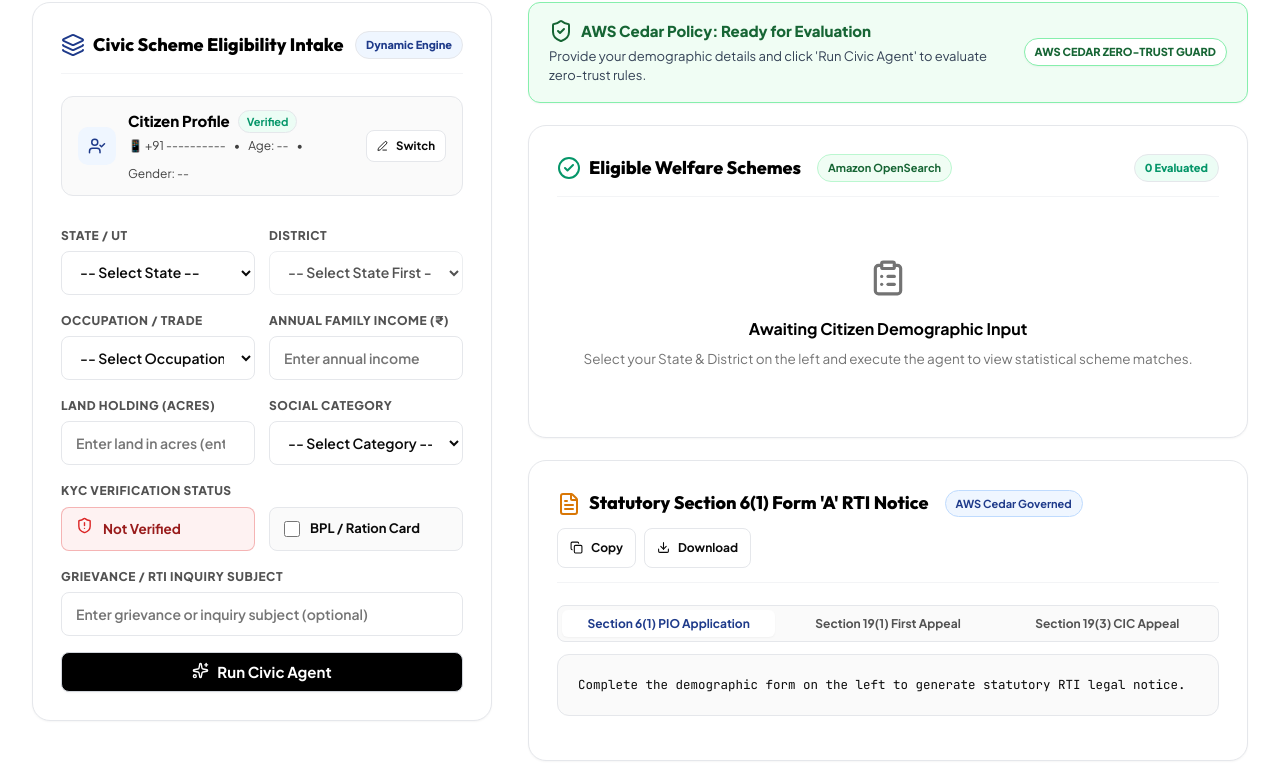
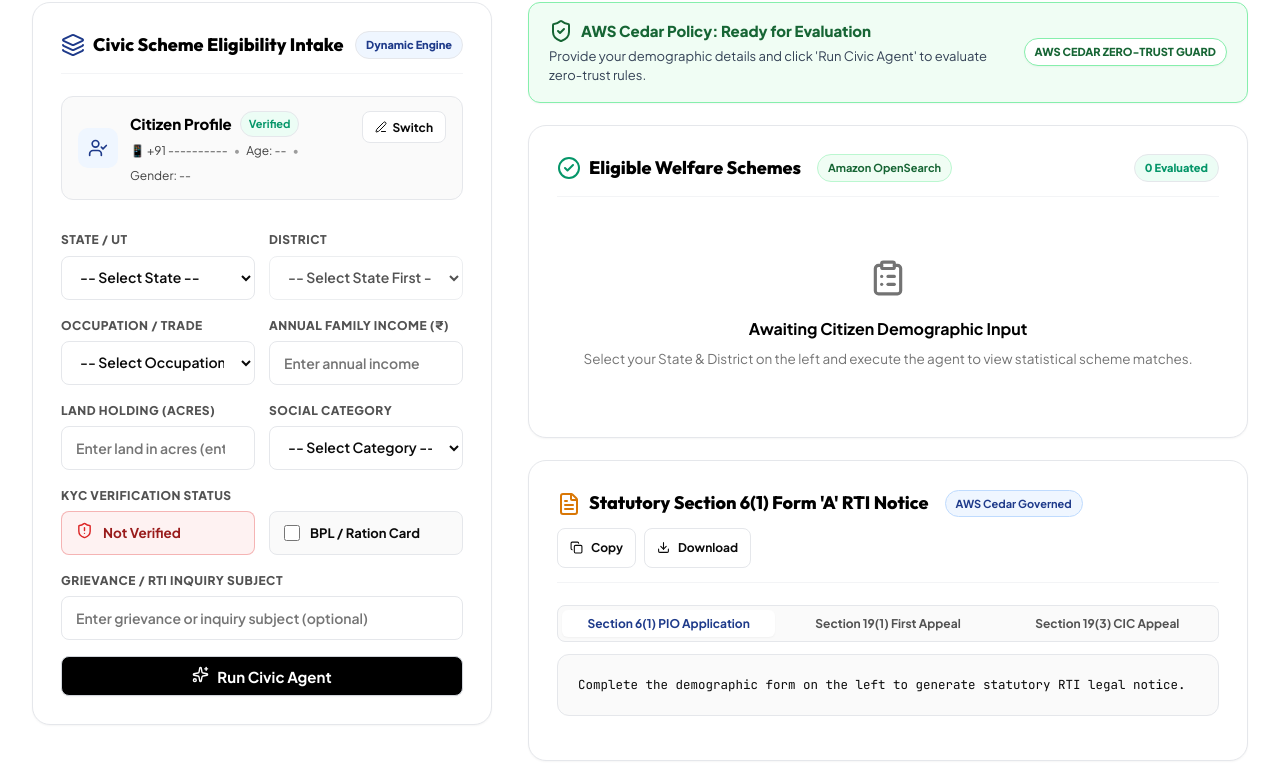
Before and after one commit to sushanth-arun/bharat-builds-first-commit, a Python web app: template backend/templates/index.html in a window 1280 px wide. Shown: the part 2122-2887 px from the top of the page. Run offline with Jinja, Linux system fonts and the light colour scheme; the template is opened without the code that fills it, so the values that code supplies are empty.

Commit message:
fix(ui): clean up citizen profile card layout and badge overflow in intake form

```diff
--- a/backend/templates/index.html
+++ b/backend/templates/index.html
@@ -1526,27 +1526,27 @@
           <form id="citizenIntakeForm" class="form-stack">
 
             <!-- Active Registered Citizen Identity Card (from Login / Registration) -->
-            <div class="stored-profile-card" style="background:var(--bg-subtle); border:1.5px solid var(--border-main); border-radius:var(--radius-md); padding:12px 16px; margin-bottom:14px;">
-              <div style="display:flex; justify-content:space-between; align-items:center;">
-                <div style="display:flex; align-items:center; gap:12px;">
-                  <div style="width:38px; height:38px; border-radius:10px; background:var(--primary-subtle); color:var(--primary); display:flex; align-items:center; justify-content:center; font-weight:800; font-size:16px; flex-shrink:0;">
-                    <i data-lucide="user-check" style="width:18px; height:18px;"></i>
+            <div class="stored-profile-card" style="background:var(--bg-subtle); border:1.5px solid var(--border-main); border-radius:var(--radius-md); padding:14px 16px; margin-bottom:14px;">
+              <div style="display:flex; justify-content:space-between; align-items:flex-start; gap:12px;">
+                <div style="display:flex; align-items:center; gap:12px; min-width:0; flex:1;">
+                  <div style="width:40px; height:40px; border-radius:10px; background:var(--primary-subtle); color:var(--primary); display:flex; align-items:center; justify-content:center; font-weight:800; font-size:16px; flex-shrink:0;">
+                    <i data-lucide="user-check" style="width:20px; height:20px;"></i>
                   </div>
-                  <div>
-                    <div style="display:flex; align-items:center; gap:8px; flex-wrap:nowrap;">
-                      <h4 id="displayCitizenName" style="font-size:15px; font-weight:800; color:var(--text-heading); margin:0; white-space:nowrap;">Citizen Profile</h4>
-                      <span id="displayCitizenKycBadge" class="cat-badge" style="font-size:11px; padding:2px 8px; background:var(--success-subtle); color:var(--success); font-weight:700; white-space:nowrap; flex-shrink:0;">Verified</span>
+                  <div style="min-width:0; flex:1;">
+                    <div style="display:flex; align-items:center; gap:8px; flex-wrap:wrap;">
+                      <h4 id="displayCitizenName" style="font-size:15px; font-weight:800; color:var(--text-heading); margin:0;">Citizen Profile</h4>
+                      <span id="displayCitizenKycBadge" class="cat-badge" style="font-size:11px; padding:3px 8px; background:var(--success-subtle); color:var(--success); font-weight:700;">Verified</span>
                     </div>
-                    <div style="font-size:12px; color:var(--text-secondary); margin-top:3px; display:flex; flex-wrap:wrap; gap:8px;">
+                    <div style="font-size:12px; color:var(--text-secondary); margin-top:4px; display:flex; flex-wrap:wrap; align-items:center; gap:6px;">
                       <span id="displayCitizenMobile">📱 +91 ----------</span>
-                      <span>•</span>
+                      <span style="opacity:0.5;">•</span>
                       <span id="displayCitizenAge">Age: --</span>
-                      <span>•</span>
+                      <span style="opacity:0.5;">•</span>
                       <span id="displayCitizenGender">Gender: --</span>
                     </div>
                   </div>
                 </div>
-                <a href="/login.html" class="btn btn-secondary" style="height:32px; padding:0 10px; font-size:11.5px; white-space:nowrap; text-decoration:none;" title="Switch or Edit Citizen Profile">
+                <a href="/login.html" class="btn btn-secondary" style="height:32px; padding:0 12px; font-size:12px; white-space:nowrap; flex-shrink:0; text-decoration:none; display:inline-flex; align-items:center; gap:5px;" title="Switch or Edit Citizen Profile">
                   <i data-lucide="edit-3" style="width:12px; height:12px;"></i> Switch
                 </a>
               </div>
@@ -2430,11 +2430,11 @@ Applicant Signature: ${p.name}` : null;
             displayKyc.style.whiteSpace = "nowrap";
             displayKyc.style.flexShrink = "0";
             if (session.is_verified) {
-              displayKyc.textContent = "Verified (Aadhaar & DigiLocker)";
+              displayKyc.textContent = "Verified";
               displayKyc.style.background = "var(--success-subtle)";
               displayKyc.style.color = "var(--success)";
             } else {
-              displayKyc.textContent = "Unverified (No KYC)";
+              displayKyc.textContent = "Not Verified";
               displayKyc.style.background = "var(--danger-subtle)";
               displayKyc.style.color = "var(--danger)";
             }
```
